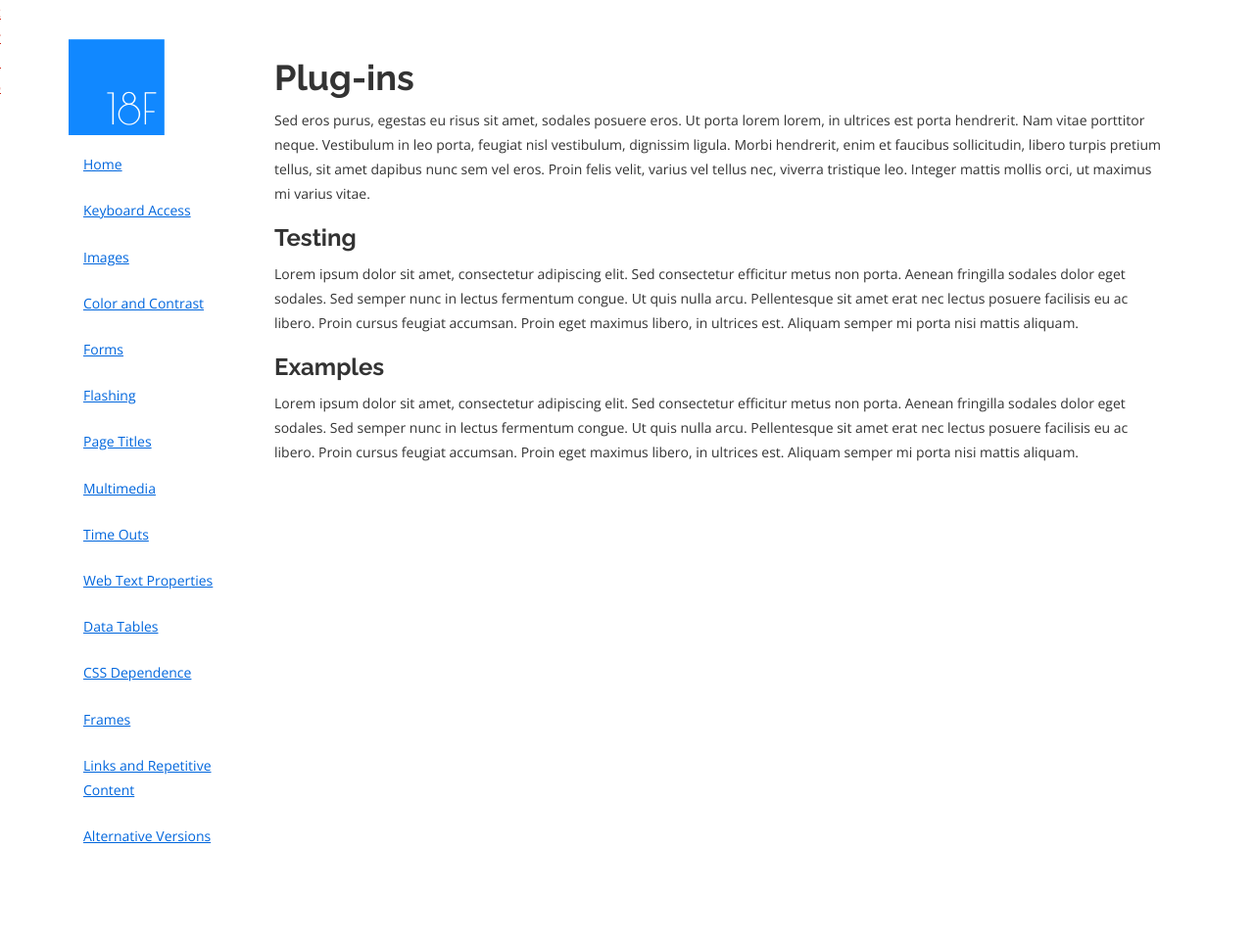
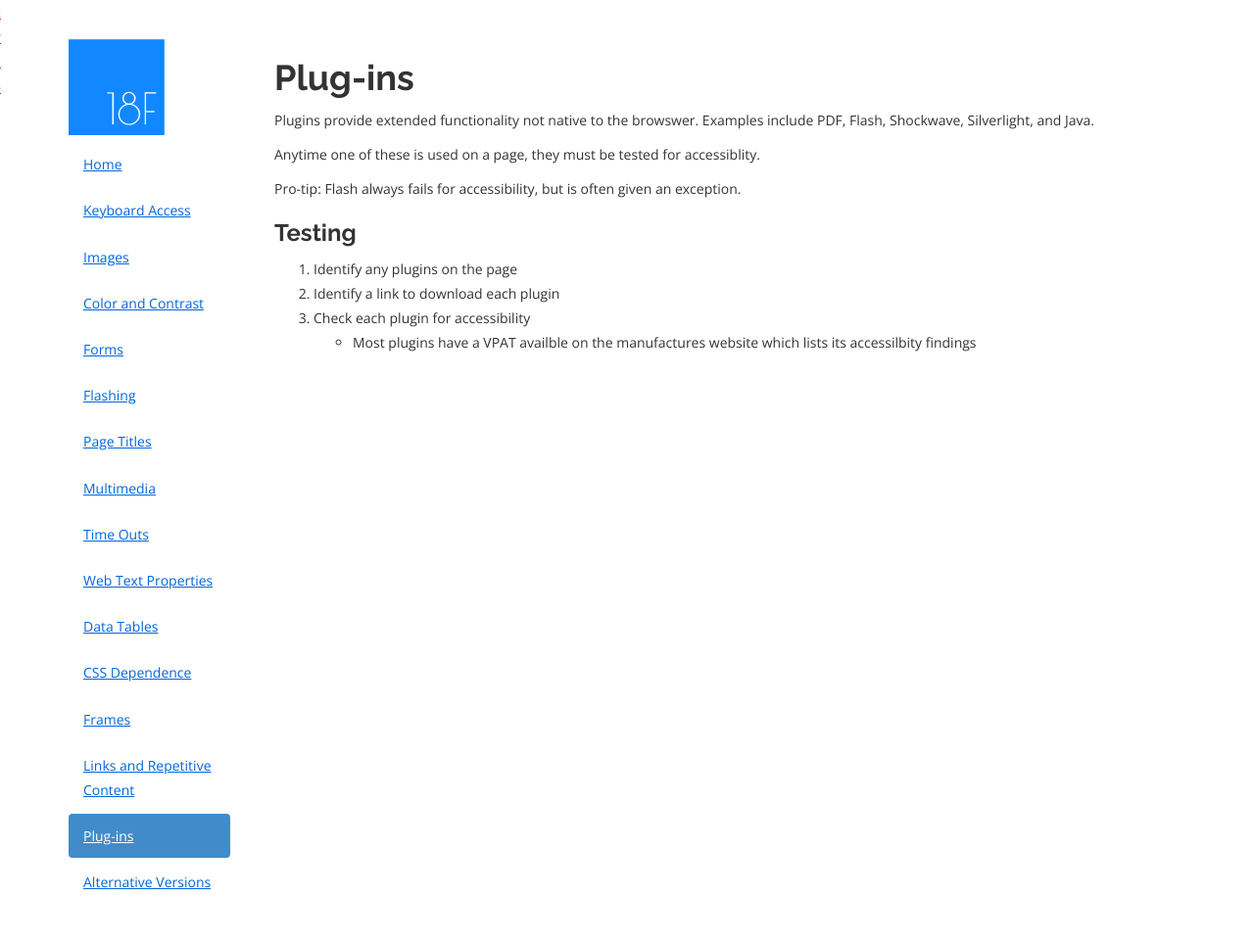
Before and after one commit to 18F/accessibility, a Jekyll site: the page built from pages/plugins.md, in a window 1280 px wide. Shown: the whole page at 98% size. Built offline with Jekyll 4.4.1, drawn with Linux system fonts in a browser that asks for light colours; nearby versions of some CDN libraries; Markdown is read by kramdown in place of the engine named in the settings; before the commit the page ends 916 px from its top, so only the background shows below that.

Commit message:
Added plugins page

```diff
--- a/_includes/header.html
+++ b/_includes/header.html
@@ -103,7 +103,7 @@ We're always looking for curious people with diverse skill-sets. Let's talk at 1
             <li><a href='{{site.baseurl}}/css/'>CSS Dependence</a></li>
             <li><a href='{{site.baseurl}}/frames/'>Frames</a></li>
             <li><a href='{{site.baseurl}}/links/'>Links and Repetitive Content</a></li>
-            <!--<li><a href='{{site.baseurl}}/plugins/'>Plug-ins</a></li>-->
+            <li><a href='{{site.baseurl}}/plugins/'>Plug-ins</a></li>
             <li><a href='{{site.baseurl}}/alternativeversions/'>Alternative Versions</a></li>
           </ul>
         </nav>
--- a/pages/plugins.md
+++ b/pages/plugins.md
@@ -5,12 +5,15 @@ description: 'How we deal with Plug-ins'
 permalink: /plugins/
 page_title: Plug-ins
 ---
-Sed eros purus, egestas eu risus sit amet, sodales posuere eros. Ut porta lorem lorem, in ultrices est porta hendrerit. Nam vitae porttitor neque. Vestibulum in leo porta, feugiat nisl vestibulum, dignissim ligula. Morbi hendrerit, enim et faucibus sollicitudin, libero turpis pretium tellus, sit amet dapibus nunc sem vel eros. Proin felis velit, varius vel tellus nec, viverra tristique leo. Integer mattis mollis orci, ut maximus mi varius vitae.
+Plugins provide extended functionality not native to the browswer. Examples include PDF, Flash, Shockwave, Silverlight, and Java.
+
+Anytime one of these is used on a page, they must be tested for accessiblity.
+
+Pro-tip: Flash always fails for accessibility, but is often given an exception.
 
 ### Testing
 
-Lorem ipsum dolor sit amet, consectetur adipiscing elit. Sed consectetur efficitur metus non porta. Aenean fringilla sodales dolor eget sodales. Sed semper nunc in lectus fermentum congue. Ut quis nulla arcu. Pellentesque sit amet erat nec lectus posuere facilisis eu ac libero. Proin cursus feugiat accumsan. Proin eget maximus libero, in ultrices est. Aliquam semper mi porta nisi mattis aliquam.
-
-### Examples
-
-Lorem ipsum dolor sit amet, consectetur adipiscing elit. Sed consectetur efficitur metus non porta. Aenean fringilla sodales dolor eget sodales. Sed semper nunc in lectus fermentum congue. Ut quis nulla arcu. Pellentesque sit amet erat nec lectus posuere facilisis eu ac libero. Proin cursus feugiat accumsan. Proin eget maximus libero, in ultrices est. Aliquam semper mi porta nisi mattis aliquam.
+1. Identify any plugins on the page
+2. Identify a link to download each plugin
+3. Check each plugin for accessibility
+  * Most plugins have a VPAT availble on the manufactures website which lists its accessilbity findings
```
